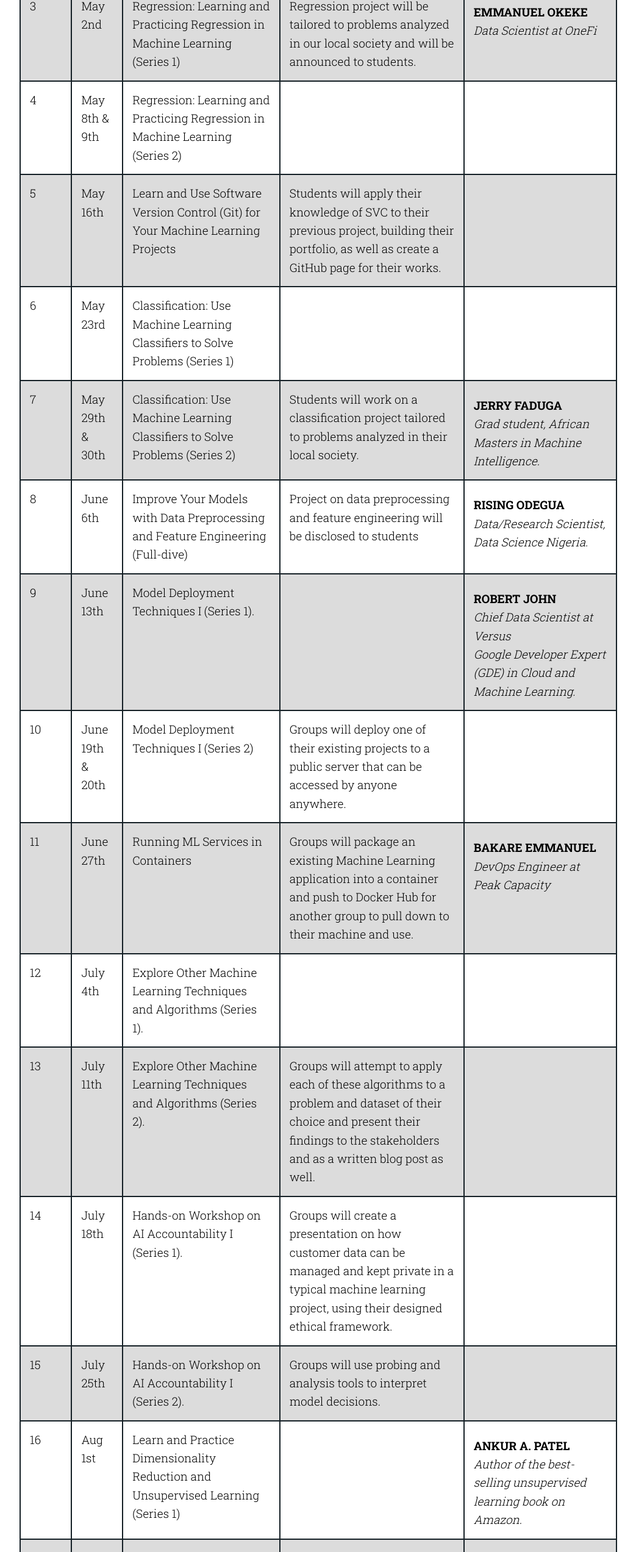
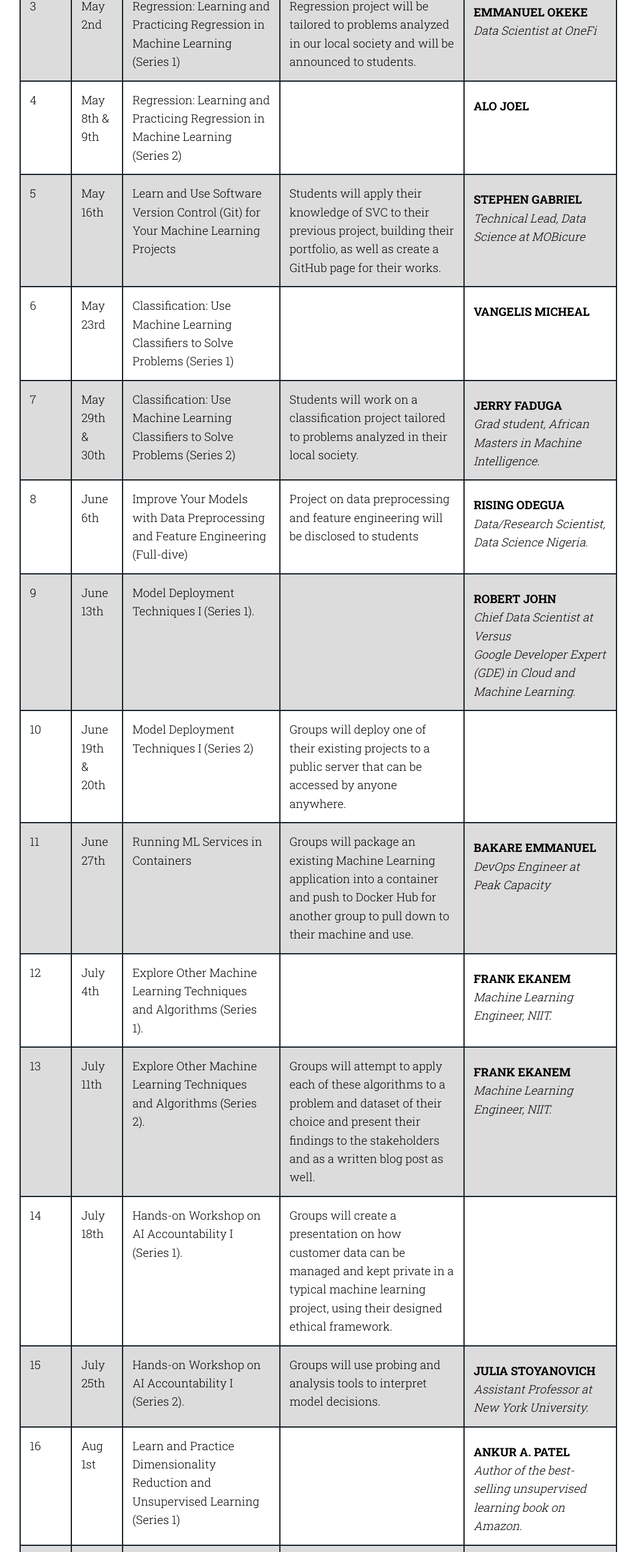
Before and after one commit to Port-Harcourt-School-Of-AI/Official-Website, a website: page learning.html in a window 1280 px wide. Shown: the part 3086-5631 px from the top of the page at 61% size, without its empty margins (118-1161 px from the left). Drawn offline with Linux system fonts and the light colour scheme; files whose address does not match are found by name; a web font is replaced by a local one.

Commit message:
updated curriculum to add new facilitators

```diff
--- a/learning.html
+++ b/learning.html
@@ -229,7 +229,10 @@
                         <td>May 8th & 9th</td>
                         <td>Regression: Learning and Practicing Regression in Machine Learning (Series 2)</td>
                         <td></td>
-                        <td></td>
+                        <td>
+                            <p class="mentor"><a href="http://www.twitter.com/alostweet">Alo Joel</a></p>
+                            <p class="mentor-title"></p>
+                        </td>
                     </tr>
                     <tr>
                         <td>5</td>
@@ -239,8 +242,8 @@
                             Students will apply their knowledge of SVC to their previous project, building their portfolio, as well as create a GitHub page for their works.
                         </td>
                         <td>
-                            <p class="mentor"><a href=""> </a></p>
-                            <p class="mentor-title"></p>
+                            <p class="mentor"><a href="https://www.linkedin.com/in/stephengabriel/"> Stephen Gabriel</a></p>
+                            <p class="mentor-title">Technical Lead, Data Science at MOBicure</p>
                         </td>
                     </tr>
                     <tr>
@@ -248,7 +251,10 @@
                         <td>May 23rd</td>
                         <td>Classification: Use Machine Learning Classifiers to Solve Problems (Series 1)</td>
                         <td></td>
-                        <td></td>
+                        <td>
+                            <p class="mentor"><a href="https://www.linkedin.com/in/vangelis-oden-m/">Vangelis Micheal</a></p>
+                            <p class="mentor-title"></p>
+                        </td>
                     </tr>
                     <tr>
                         <td>7</td>
@@ -321,7 +327,10 @@
                             Explore Other Machine Learning Techniques and Algorithms (Series 1).
                         </td>
                         <td></td>
-                        <td></td>
+                        <td>
+                            <p class="mentor"><a href="https://www.linkedin.com/in/ekanem-frank-27987a164/">Frank Ekanem </a></p>
+                            <p class="mentor-title">Machine Learning Engineer, NIIT.</p>
+                        </td>
                     </tr>
                     <tr>
                         <td>13</td>
@@ -332,7 +341,10 @@
                         <td>
                             Groups will attempt to apply each of these algorithms to a problem and dataset of their choice and present their findings to the stakeholders and as a written blog post as well.
                         </td>
-                        <td></td>
+                        <td>
+                            <p class="mentor"><a href="https://www.linkedin.com/in/ekanem-frank-27987a164/">Frank Ekanem </a></p>
+                            <p class="mentor-title">Machine Learning Engineer, NIIT.</p>
+                        </td>
                     </tr>
                     <tr>
                         <td>14</td>
@@ -342,14 +354,20 @@
                             Groups will create a presentation on how customer data can be managed and kept private in a typical machine learning project, using their designed ethical framework.
 
                         </td>
-                        <td></td>
+                        <td>
+                            <p class="mentor"><a href=""> </a></p>
+                            <p class="mentor-title"></p>
+                        </td>
                     </tr>
                     <tr>
                         <td>15</td>
                         <td>July 25th</td>
                         <td>Hands-on Workshop on AI Accountability I (Series 2).</td>
                         <td>Groups will use probing and analysis tools to interpret model decisions.</td>
-                        <td></td>
+                        <td>
+                            <p class="mentor"><a href="http://stoyanovich.org/"> Julia Stoyanovich</a></p>
+                            <p class="mentor-title">Assistant Professor at New York University.</p>
+                        </td>
                     </tr>
                     <tr>
                         <td>16</td>
@@ -381,6 +399,9 @@
                             Groups will serve an existing Machine Learning model to an application with an online prediction on Google Cloud Platform.
                         </td>
                         <td>
+                            <p class="mentor"><a href="https://yufengg.com/">Yufeng Guo</a></p>
+                            <p class="mentor-title">Developer Advocate, Google Cloud Platform (GCP).</p>
+
                             <p class="mentor"><a href="">Lynn Langit</a></p>
                             <p class="mentor-title">
                                 Cloud Architect, Lynn Langit Consulting <br/>
@@ -413,6 +434,12 @@
                             Groups will work temporarily with a startup or business solving the problem(s) in Port Harcourt to initiate Machine Learning projects in a division or incorporate Machine Learning and Data technologies into their products or services.
                         </td>
                         <td>
+                            <p class="mentor"><a href="https://twitter.com/samcharrington"> Sam Charrington</a></p>
+                            <p class="mentor-title">Machine learning & AI analyst, advisor & podcaster www.twimlai.com</p>
+
+                            <p class="mentor"><a href="https://www.linkedin.com/in/dougrose/">Doug Rose</a></p>
+                            <p class="mentor-title">Managing Partner, Doug Enterprises, LLC</p>
+
                             <p class="mentor"><a href="https://www.linkedin.com/in/vineboderek/">Derek Vinebo</a></p>
                             <p class="mentor-title">CEO, EventPady</p>
                         </td>
```
